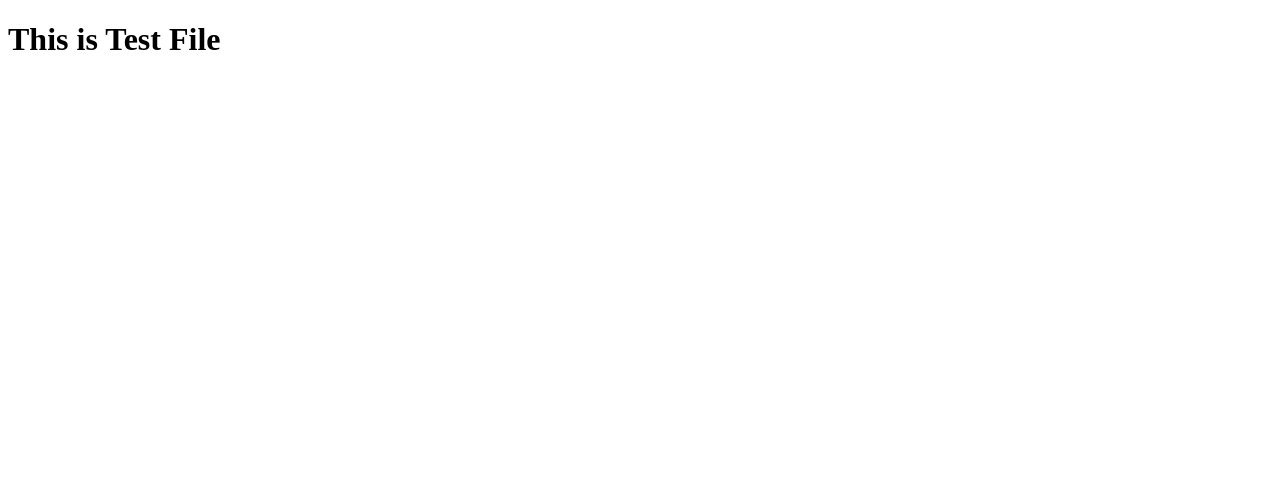
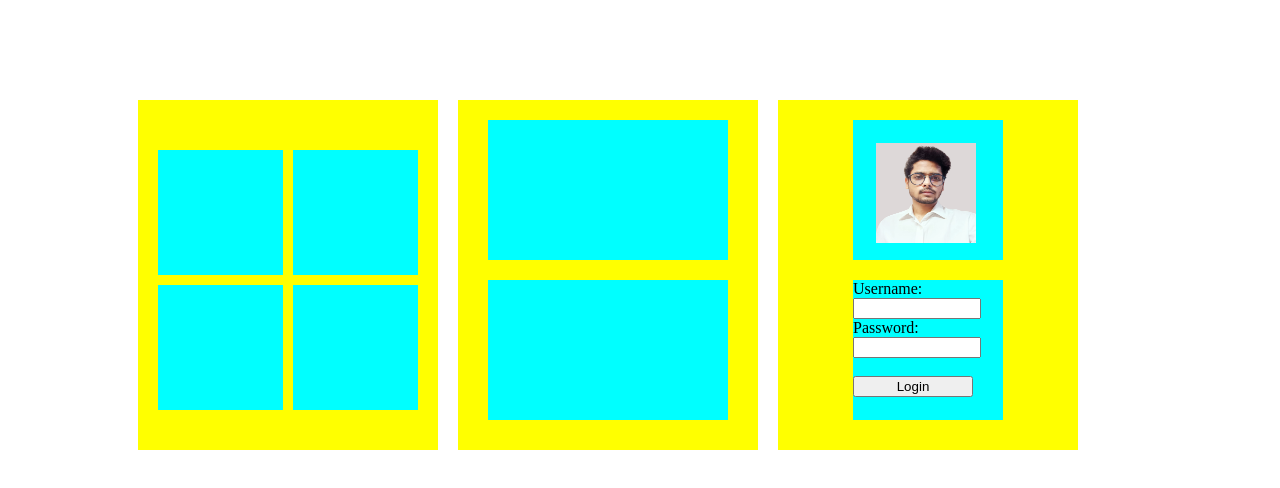
Before and after one commit to yash4300/HTML-CSS, a plain HTML site: page test.html in a window 1280 px wide. Drawn offline with Linux system fonts and the light colour scheme.

Commit message:
test file updates

```diff
--- a/test.css
+++ b/test.css
@@ -0,0 +1,124 @@
+.main{
+    display: flex;
+    flex-direction: row;
+    flex-wrap: wrap;
+    margin-left: 130px;;
+    margin-top: 100px;
+}
+.col1{
+    width: 300px;
+    height: 350px;
+    background-color: yellow;
+    margin-right: 20px;
+}
+.col2{
+    width: 300px;
+    height: 350px;
+    background-color: yellow;
+    margin-right: 20px;
+}
+.col3{
+    width: 300px;
+    height: 350px;
+    background-color: yellow;
+}
+.row1{
+     display: flex;
+    flex-direction: row;
+    flex-wrap: wrap;
+    margin-bottom: 0px;
+    margin-top: 10%;
+}
+.col1-row1{
+    background-color: aqua;
+    width: 125px;
+    height: 125px;
+    margin-top: 20px;
+    margin-right: auto;
+    margin-left: 20px;
+}
+.col1-row2{
+    background-color: aqua;
+    width: 125px;
+    height: 125px;
+    margin-top: 20px;
+    margin-left: 10px;
+    position: relative;
+    right: 20px;
+}
+.row2{
+    display: flex;
+    flex-direction: row;
+    flex-wrap: wrap;
+    margin-top: 0px;
+    margin-bottom: 0px;
+    position: relative;
+    top:0px;
+}
+.col1-row3{
+    background-color: aqua;
+    width: 125px;
+    height: 125px;
+    margin-top: 50px;
+    margin-left: 20px;
+}
+.col1-row4{
+    background-color: aqua;
+    width: 125px;
+    height: 125px;
+    margin-top: 50px;
+    margin-left: 10px;
+}
+.col2-row1{
+    background-color: aqua;
+    width: 80%;
+    height: 40%;
+    margin-top: 20px;
+    margin-left: 30px;
+}
+.col2-row2{
+    background-color: aqua;
+    width: 80%;
+    height: 40%;
+    margin-top: 20px;
+    margin-left: 30px;
+}
+.col3-row1{
+    background-color: aqua;
+    width: 50%;
+    height: 40%;
+    margin-top: 20px;
+    margin-left: 25%;
+}
+.col3-row2{
+    background-color: aqua;
+    width: 50%;
+    height: 40%;
+    margin-top: 20px;
+    margin-left: 25%;
+}
+img{
+    width: 100px;
+    height: 100px;
+    margin-left: 15%;
+    margin-top: 15%;
+}
+input{
+    width: 80%;
+}
+div{
+    height: 30%;
+}
+
+@media screen and (max-width:768px) {
+
+    .col2{
+        margin-top: 10%;
+    }
+    .col3{
+        margin-top: 10%;
+    }
+}
+@media screen and (min-width:769px) {
+
+}
--- a/test.html
+++ b/test.html
@@ -1,9 +1,42 @@
 <!DOCTYPE html>
-<html>
+<html lang="en">
 <head>
+	<link rel="stylesheet" href="test.css">
+	<meta charset="UTF-8">
+	<meta http-equiv="X-UA-Compatible" content="IE=edge">
+	<meta name="viewport" content="width=device-width, initial-scale=1.0">
 	<title>Test</title>
 </head>
 <body>
-	<h1>This is Test File</h1>
+	<div class="main">
+		<div class="col1">
+			<div class="row1">
+			<div class="col1-row1"></div>
+			<div class="col1-row2"></div>
+			</div>
+			<div class="row2">
+			<div class="col1-row3"></div>
+			<div class="col1-row4"></div>
+			</div>
+		</div>
+		<div class="col2">
+			<div class="col2-row1"></div>
+			<div class="col2-row2"></div>
+		</div>
+		<div class="col3">
+			<div class="col3-row1">
+				<img src="Cropped.png" alt="">
+			</div>
+			<div class="col3-row2">
+				<form class="login">
+  <label for="fname">Username:</label><br>
+  <input type="text" id="fname" name="fname" value=""><br>
+  <label for="lname">Password:</label><br>
+  <input type="text" id="lname" name="lname" value=""><br><br>
+  <input type="submit" value="Login">
+</form>
+			</div>
+		</div>
+	</div>
 </body>
 </html>
```
Also changed, not shown: Cropped.png (added).
